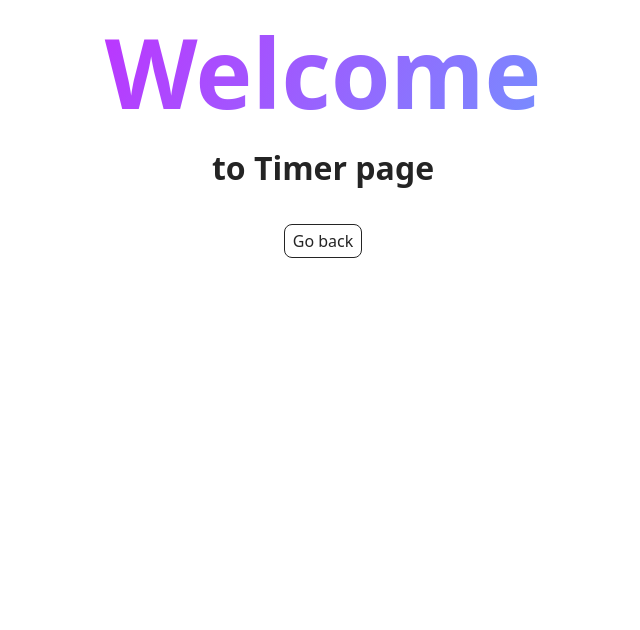
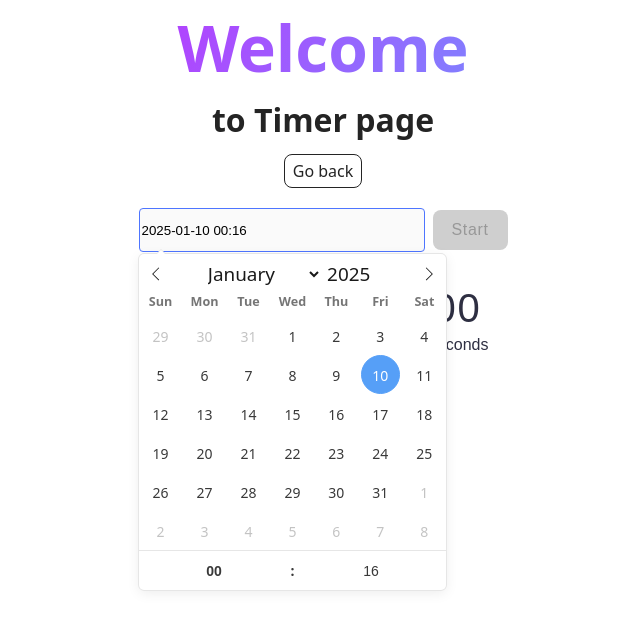
Before and after one commit to Aleksandr-1977/goit-js-hw-10, a website built with Vite: page src/1-timer.html in a window 1280 px wide. Shown: the whole page, without its empty margins (317-957 px from the left). Built offline with nearby package versions, Linux system fonts and the light colour scheme.

Commit message:
add calendar

```diff
--- a/package.json
+++ b/package.json
@@ -17,6 +17,8 @@
   "author": "Alexander Vasilenko <vasilenkoboxa@gmail.com>",
   "license": "Home",
   "dependencies": {
+    "flatpickr": "^4.6.13",
+    "izitoast": "^1.4.0",
     "vite-plugin-full-reload": "^1.2.0",
     "vite-plugin-html-inject": "^1.1.2"
   }
--- a/src/1-timer.html
+++ b/src/1-timer.html
@@ -6,13 +6,12 @@
   <meta http-equiv="X-UA-Compatible" content="IE=edge" />
   <meta name="viewport" content="width=device-width, initial-scale=1.0" />
   <title>1-timer</title>
+  <link rel="icon" type="image/svg+xml" href="./img/timer-logo.png" />
   <link rel="stylesheet" href="./css/styles.css" />
   <script type="module" src="./js/1-timer.js" defer></script>
 </head>
 
 <body>
-
-
   <main>
     <div class="container">
       <h1 class="main-title">
@@ -20,6 +19,29 @@
       </h1>
       <a class="back-link" href="./index.html">Go back</a>
     </div>
+    <div class="input-data">
+      <input class="input-field" type="text" id="datetime-picker" placeholder="Select Date.."
+        autofocus />
+      <button class="btn" type="button" data-start>Start</button>
+    </div>
+    <div class="timer">
+      <div class="field">
+        <span class="value" data-days>00</span>
+        <span class="label">Days</span>
+      </div>
+      <div class="field">
+        <span class="value" data-hours>00</span>
+        <span class="label">Hours</span>
+      </div>
+      <div class="field">
+        <span class="value" data-minutes>00</span>
+        <span class="label">Minutes</span>
+      </div>
+      <div class="field">
+        <span class="value" data-seconds>00</span>
+        <span class="label">Seconds</span>
+      </div>
+    </div>
   </main>
 
 
--- a/src/css/back-link.css
+++ b/src/css/back-link.css
@@ -2,9 +2,10 @@
   position: relative;
   display: inline-block;
   padding: 4px 8px;
-  margin-top: 32px;
+  margin-top: 10px;
   border: 1px solid;
   border-radius: 8px;
+  margin-bottom: 20px;
 }
 .back-link::before {
   content: '';
--- a/src/css/styles.css
+++ b/src/css/styles.css
@@ -1,3 +1,5 @@
+@import 'flatpickr/dist/flatpickr.min.css';
+@import 'izitoast/dist/css/iziToast.min.css';
 /**
   |============================
   | include css partials with
@@ -16,3 +18,92 @@
 @import url('./badges.css');
 @import url('./back-link.css');
 @import url('./footer.css');
+/*=============Timer================*/
+
+.input-data {
+  display: flex;
+  justify-content: center;
+  align-items: center;
+  margin-bottom: 32px;
+}
+.input-field {
+  width: 280px;
+  height: 40px;
+  margin-right: 8px;
+  border-radius: 4px;
+  border-width: 1px;
+  border: 1px solid rgba(0, 0, 0, 0.1);
+  background-color: #fafafa;
+}
+.btn {
+  font-family: 'Montserrat', sans-serif;
+  border-radius: 8px;
+  border: 0;
+  padding: 8px 16px;
+  width: 75px;
+  height: 40px;
+  background-color: #cfcfcf;
+  font-weight: 500;
+  font-size: 16px;
+  line-height: 1.5;
+  letter-spacing: 0.04em;
+  color: #989898;
+  transition: background-color 250ms cubic-bezier(0.4, 0, 0.2, 1),
+    border 250ms cubic-bezier(0.4, 0, 0.2, 1);
+}
+.btn:hover,
+.btn:focus {
+  background-color: #6c8cff;
+  color: #ffffff;
+
+  outline: none;
+}
+.btn:active {
+  background-color: #4e75ff;
+  color: #ffffff;
+
+  outline: none;
+}
+.input-field:hover {
+  border: 1px solid #0c0e14;
+  outline: none;
+}
+.input-field:focus,
+.input-field:active {
+  border: 1px solid #4e75ff;
+  outline: none;
+}
+.input-field::placeholder {
+  font-family: 'Montserrat', sans-serif;
+  font-weight: 400;
+  font-size: 16px;
+  line-height: 1.5;
+  letter-spacing: 0.04em;
+  color: #989898;
+}
+.timer {
+  display: flex;
+  align-items: flex-start;
+  justify-content: center;
+  flex-direction: row;
+  gap: 24px;
+  width: 346px;
+  height: 72px;
+  margin: auto;
+}
+.value {
+  font-family: 'Montserrat', sans-serif;
+  font-weight: 400;
+  font-size: 40px;
+  line-height: 1.2;
+  letter-spacing: 0.04em;
+  color: #2e2f42;
+}
+.label {
+  font-family: 'Montserrat', sans-serif;
+  font-weight: 400;
+  font-size: 16px;
+  line-height: 1.5;
+  color: #2e2f42;
+}
+/*=============/Timer================*/
--- a/src/css/vite-promo.css
+++ b/src/css/vite-promo.css
@@ -25,7 +25,7 @@
 }
 .main-title-gradient {
   display: block;
-  font-size: 2em;
+  font-size: 1em;
   background-image: linear-gradient(120deg, #bd34fe 30%, #41d1ff);
   -webkit-text-fill-color: transparent;
   -webkit-background-clip: text;
@@ -33,7 +33,7 @@
 }
 @media only screen and (min-width: 768px) {
   .main-title-gradient {
-    font-size: 3em;
+    font-size: 2em;
   }
 }
 .main-title-link {
--- a/src/js/1-timer.js
+++ b/src/js/1-timer.js
@@ -0,0 +1,41 @@
+import flatpickr from 'flatpickr';
+import iziToast from 'izitoast';
+
+const timerInput = document.querySelector('#datetime-picker');
+const btnTimerInput = document.querySelector('[data-start]');
+
+let userSelectedDate = null;
+let intervalBack = null;
+btnTimerInput.disabled = true;
+
+flatpickr(timerInput, {
+  enableTime: true,
+  dateFormat: 'Y-m-d H:i',
+  time_24hr: true,
+  defaultDate: new Date(),
+  minuteIncrement: 1,
+  onClose(selectedDates) {
+    userSelectedDate = selectedDates[0];
+    if (userSelectedDate <= new Date()) {
+      btnTimerInput.disabled = true;
+      iziToast.error({
+        title: 'Error',
+        message: 'Please choose a date in the future',
+        position: 'topRight',
+        closeOnClick: true,
+      });
+    } else {
+      btnTimerInput.disabled = false;
+      iziToast.success({
+        title: 'Success',
+        message: 'Valid date selected!',
+        position: 'topRight',
+        closeOnClick: true,
+      });
+    }
+    if (userSelectedDate > new Date()) {
+      btnTimerInput.disabled = false;
+    }
+    console.log(userSelectedDate);
+  },
+});
```
Also changed, not shown: src/img/timer-logo.png (added), 1 other file.
